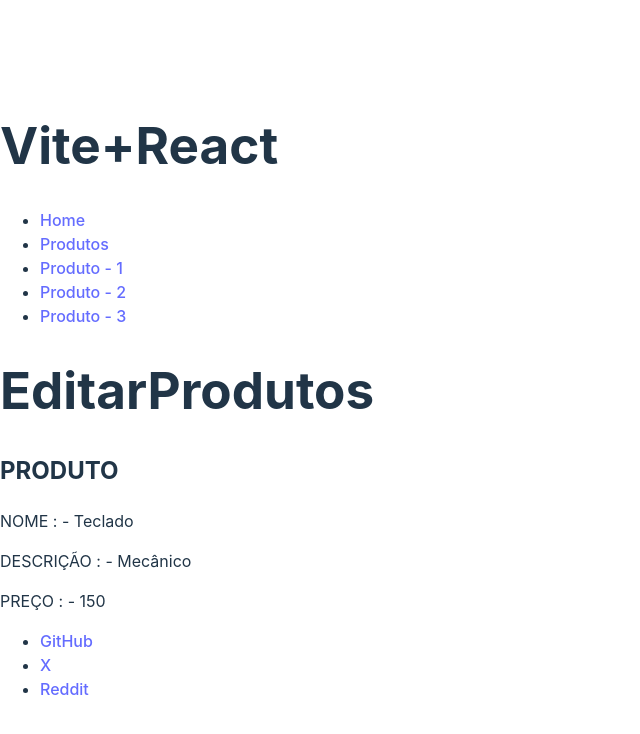
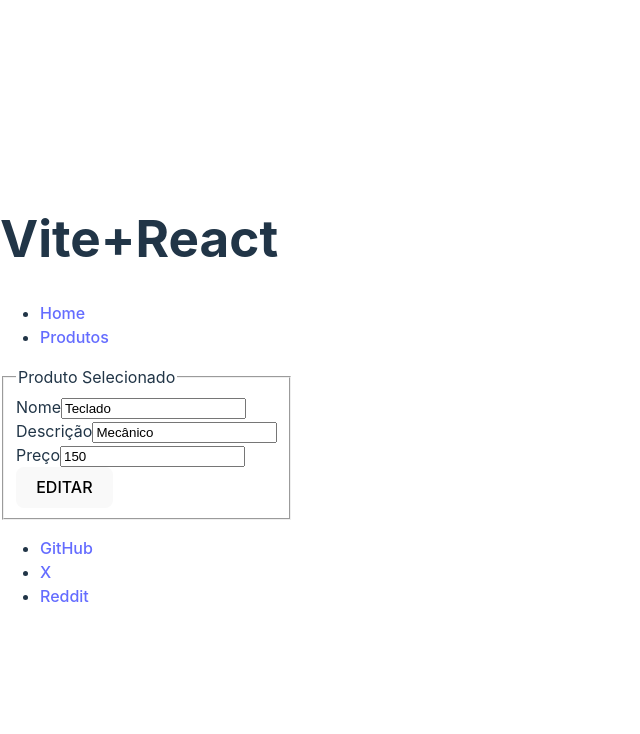
Before and after one commit to jaisycibele/spa-1tdspf-1, a React (Vite) app: page /editar/produtos/1 in a window 1280 px wide. Shown: the top 734 px of the page, without its empty margins (0-640 px from the left). Built offline with nearby package versions, Linux system fonts and the light colour scheme.

Commit message:
Realizando alteração na lista. refatorando a lista de produtos

```diff
--- a/src/components/Cabecalho.jsx
+++ b/src/components/Cabecalho.jsx
@@ -10,9 +10,6 @@
                     <ul>
                         <li><Link to="/">Home</Link></li>
                         <li><Link to="/produtos">Produtos</Link></li>
-                        <li><Link to="/editar/produtos/1">Produto - 1</Link></li>
-                        <li><Link to="/editar/produtos/2">Produto - 2</Link></li>
-                        <li><Link to="/editar/produtos/3">Produto - 3</Link></li>
                     </ul>
                 </nav>
             </header>
--- a/src/components/ListaProdutos.jsx
+++ b/src/components/ListaProdutos.jsx
@@ -1,7 +1,37 @@
-
 export const ListaProdutos = [
-    {id:1, nome:'Teclado', desc:'Mecânico', preco: 150},
-    {id:2, nome:'Mouse', desc:'Gamer', preco: 120},
-    {id:3, nome:'Head-Set', desc:'8D', preco: 550},
-    {id:4, nome:'Monitor', desc:'32"', preco: 1500}
-];
+    {
+        id: 1,
+        nome: 'Teclado',
+        desc: 'Mecânico',
+        preco: 150,
+        img: 'https://picsum.photos/200/300'
+    },
+    {
+        id: 2,
+        nome: 'Mouse',
+        desc: 'Gamer',
+        preco: 120,
+        img: 'https://picsum.photos/200/300'
+    },
+    {
+        id: 3,
+        nome: 'Headset',
+        desc: '8D',
+        preco: 550,
+        img: 'https://picsum.photos/200/300'
+    },
+    {
+        id: 4,
+        nome: 'Monitor',
+        desc: '32"',
+        preco: 1500,
+        img: 'https://picsum.photos/200/300'
+    },
+    {
+        id: 5,
+        nome: 'Cadeira',
+        desc: 'Cadeira Gamer"',
+        preco: 2800,
+        img: 'https://picsum.photos/200/300'
+    },
+]
--- a/src/routes/EditarProdutos.jsx
+++ b/src/routes/EditarProdutos.jsx
@@ -1,31 +1,73 @@
-import { useParams } from "react-router-dom";
-import { ListaProdutos } from "../components/ListaProdutos";
+import { useState } from 'react'
+import { useParams, useNavigate } from 'react-router-dom'
+import { ListaProdutos } from '../components/ListaProdutos';
 
 export default function EditarProdutos() {
-  //Recuperando o id que chega no request através do PATH.
-  //Vamos urtilizar o Hook useParams().
+  document.title = "EDITAR PRODUTO";
 
-  const {id} = useParams();
+  const navigate = useNavigate();
 
-  const produtoRecuperado = ListaProdutos.filter((produto) => {
-     if(produto.id == id){
-        return produto;
-     }
+  const { id } = useParams();
 
+  const produtoRecuperado = ListaProdutos.filter((produto) => produto.id == id)[0]
 
-  });
+  const [produto, setProduto] = useState({
+    id: produtoRecuperado.id,
+    nome: produtoRecuperado.nome,
+    desc: produtoRecuperado.desc,
+    preco: produtoRecuperado.preco,
+  })
 
-  const objProdutoRecuperado = produtoRecuperado[0];
+  const handleChange = (e)=>{
+    //Destructuring
+    const {name,value} = e.target;
+    //Populando o state produto com as propriedades dos inputs que estão sendo ativados, utilizando SPREAD.
+    setProduto({...produto,[name]:value});
+  }
 
+  const handleSubmit = (e)=>{
+    e.preventDefault();
+    let indice;
+    //Recuperando o índice do produto alterado com forEach.
+    // ListaProdutos.forEach((item,index)=>{
+    //   if(item === produto){
+    //     indice = index;
+    //   }
+    // });
 
+    //Ou utilizando o método indexOf
+    indice = ListaProdutos.findIndex(item => item.id == produto.id);
+
+    //Alterando o produto na lista com o método splice()
+    ListaProdutos.splice(indice,1,produto);
+
+    //Redirecionando o usuáio para a página de produtos!
+    navigate('/produtos');
+  }
   return (
     <>
-      <h1>EditarProdutos</h1>
-      <h2>PRODUTO</h2>
-      <p>NOME : - {objProdutoRecuperado.nome}</p>
-      <p>DESCRIÇÃO : - {objProdutoRecuperado.desc}</p>
-      <p>PREÇO : - {objProdutoRecuperado.preco}</p>
-
+        <div>
+          <form onSubmit={handleSubmit}>
+            <fieldset>
+              <legend>Produto Selecionado</legend>
+              <div>
+                <label htmlFor="idNome">Nome</label>
+                <input type="text" name="nome" id="idNome" value={produto.nome} onChange={handleChange}/>
+              </div>
+              <div>
+                <label htmlFor="idDesc">Descrição</label>
+                <input type="text" name="desc" id="idDesc" value={produto.desc} onChange={handleChange}/>
+              </div>
+              <div>
+                <label htmlFor="idPreco">Preço</label>
+                <input type="text" name="preco" id="idPreco" value={produto.preco} onChange={handleChange}/>
+              </div>
+              <div>
+                <button>EDITAR</button>
+              </div>
+            </fieldset>
+          </form>
+        </div>
     </>
   );
 }
--- a/src/routes/ExcluirProdutos.jsx
+++ b/src/routes/ExcluirProdutos.jsx
@@ -1,6 +1,20 @@
+import React from 'react'
 
 export default function ExcluirProdutos() {
-    return (
-      <div>ExcluirProdutos</div>
-    )
-  }
+  return (
+    <>
+        <div>
+          <h1>Excluir Produtos</h1>
+
+          <div>
+            <figure>
+              <img src="" alt="" />
+              <figcaption></figcaption>
+            </figure>
+          </div>
+
+        </div>
+    </>
+
+  )
+}
--- a/src/routes/Produtos.jsx
+++ b/src/routes/Produtos.jsx
@@ -1,44 +1,44 @@
 import { Link } from "react-router-dom";
 import { ListaProdutos } from "../components/ListaProdutos";
-import {AiFillEdit as EditObj} from "react-icons/ai";
+import {AiFillEdit as EditObj} from "react-icons/ai"
 import {RiDeleteBin2Fill as DelObj} from "react-icons/ri";
+import estilos from "./Produtos.module.css";
 
 export default function Produtos() {
-
   return (
     <>
       <h1>Produtos Informáticos - FIAPO</h1>
 
-          <table>
+      <table className={estilos.tblEstilo}>
         <thead>
           <tr>
             <th>ID</th>
             <th>NOME</th>
             <th>DESCRIÇÃO</th>
             <th>PREÇO</th>
-                  <th>Editar/Excluir</th>
+            <th>IMAGEM</th>
+            <th>EDITAR/EXCLUIR</th>
           </tr>
         </thead>
 
         <tbody>
-                {ListaProdutos.map((produto,indice)=>(
-                    <tr key={indice}>
+          {ListaProdutos.map((produto, indice) => (
+            <tr key={indice} className={estilos.tblLine}>
               <td>{produto.id}</td>
               <td>{produto.nome}</td>
               <td>{produto.desc}</td>
               <td>{produto.preco}</td>
+              <td><img src={produto.img} alt={produto.desc}  /></td>
               <td> <Link to={`/editar/produtos/${produto.id}`}><EditObj/></Link> | <Link to={`/excluir/produtos/${produto.id}`}><DelObj/></Link></td>
             </tr>
           ))}
         </tbody>
-
         <tfoot>
           <tr>
-                  <td colSpan={4}>PRODUTOS</td>
+            <td colSpan={6}>PRODUTOS</td>
           </tr>
         </tfoot>
       </table>
-
     </>
-    )
+  );
 }
--- /dev/null
+++ b/src/routes/Produtos.module.css
@@ -0,0 +1,63 @@
+
+/* .tblEstilo{
+    border-collapse: collapse;
+    border: 2px solid #ccc;
+    margin: 0 auto;
+
+    .tblHeader{
+        background-color:#ffe4c4 ;
+        border:2px solid #ccc;
+    }
+
+    .tblData{
+        border:2px solid #cf5555;
+    }
+
+    .tblLine{
+        background-color: #ccc;
+        &:hover{
+            background-color:#b0acac ;
+        }
+    }
+
+} */
+
+.tblEstilo{
+    border-collapse: collapse;
+    border: 2px solid #ccc;
+    margin: 0 auto;
+
+    & th{
+        background-color:#ffe4c4 ;
+        border:2px solid #cf5555;
+        text-align: center;
+    }
+
+    & td{
+        border:2px solid #cf5555;
+
+            &:first-child{
+                text-align: center;
+            }
+
+            &:last-child{
+                text-align: center;
+            }
+            & img{
+                display: block;
+                width: 30%;
+                margin: 0 auto;
+            }
+
+
+    }
+
+    & tr{
+        background-color: #ccc;
+        &:hover{
+            background-color:#b0acac ;
+        }
+
+    }
+
+}
```
Lines whose indentation alone changed are shown as unchanged.
